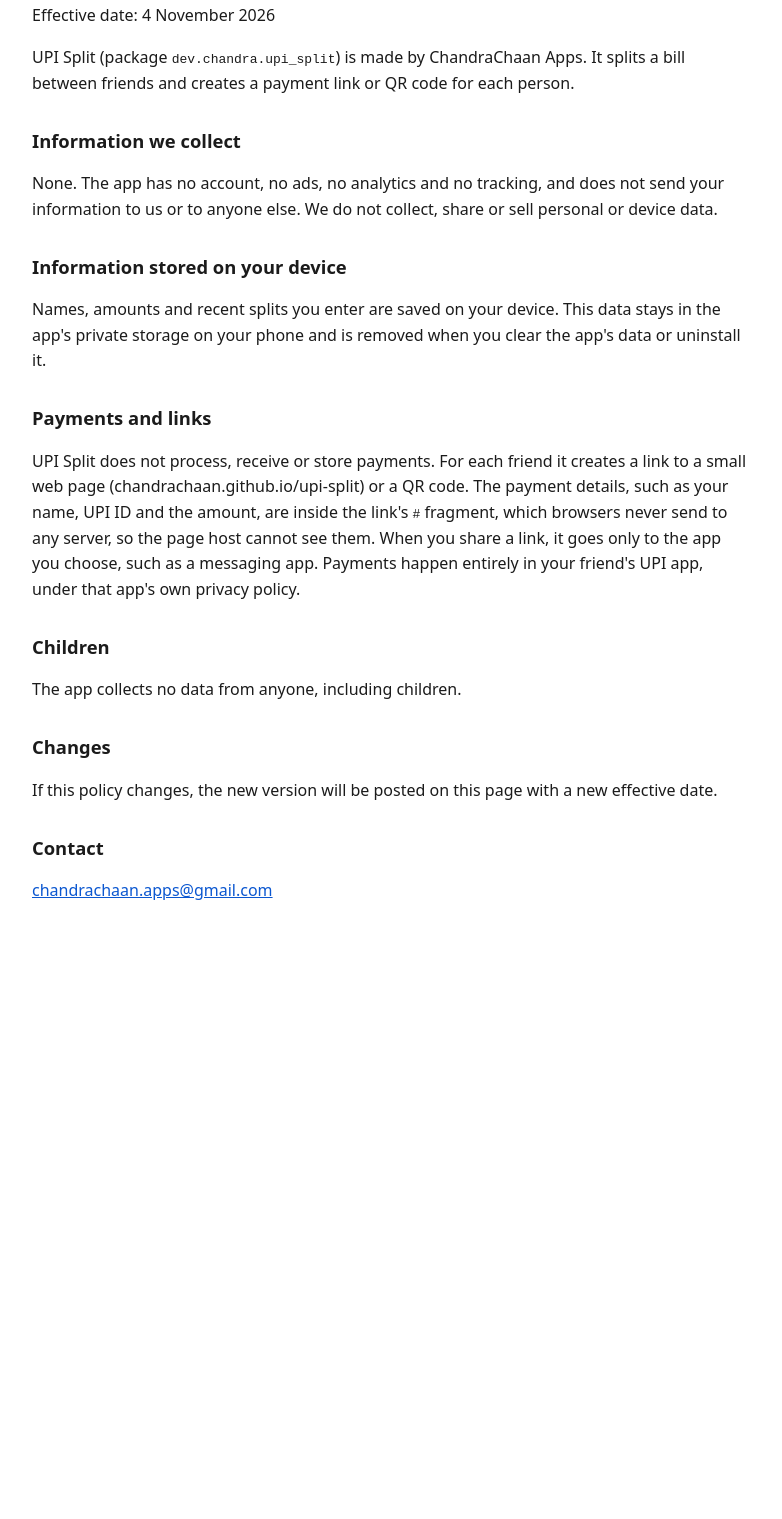
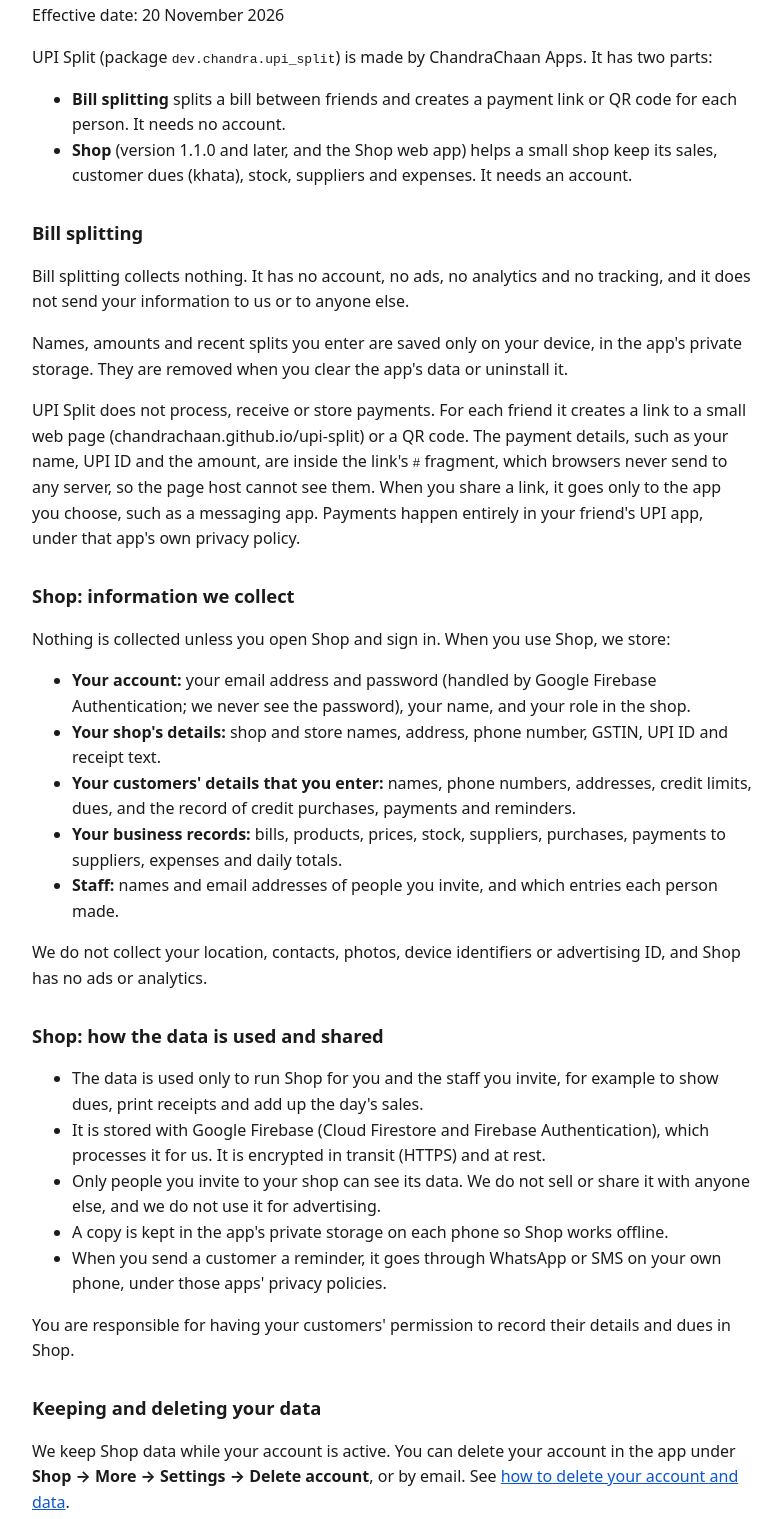
Before and after one commit to ChandraChaan/app-policies, a plain HTML site: page upi-split/privacy.html in a window 1280 px wide. Shown: the part 96-1615 px from the top of the page, without its empty margins (248-1030 px from the left). Before the commit the page ends 1040 px from the top, so only its background shows below. Drawn offline with Linux system fonts and the light colour scheme.

Commit message:
UPI Split: privacy policy for Shop, and account deletion page

```diff
--- a/upi-split/privacy.html
+++ b/upi-split/privacy.html
@@ -1,16 +1,51 @@
 <!doctype html><html lang="en"><head><meta charset="utf-8"><meta name="viewport" content="width=device-width,initial-scale=1"><title>UPI Split – Privacy Policy</title><link rel="stylesheet" href="../style.css"></head><body>
 <h1>Privacy Policy – UPI Split</h1>
-<p>Effective date: 4 November 2026</p>
-<p>UPI Split (package <code>dev.chandra.upi_split</code>) is made by ChandraChaan Apps. It splits a bill between friends and creates a payment link or QR code for each person.</p>
-<h2>Information we collect</h2>
-<p>None. The app has no account, no ads, no analytics and no tracking, and does not send your information to us or to anyone else. We do not collect, share or sell personal or device data.</p>
-<h2>Information stored on your device</h2>
-<p>Names, amounts and recent splits you enter are saved on your device. This data stays in the app's private storage on your phone and is removed when you clear the app's data or uninstall it.</p>
-<h2>Payments and links</h2><p>UPI Split does not process, receive or store payments. For each friend it creates a link to a small web page (chandrachaan.github.io/upi-split) or a QR code. The payment details, such as your name, UPI ID and the amount, are inside the link's <code>#</code> fragment, which browsers never send to any server, so the page host cannot see them. When you share a link, it goes only to the app you choose, such as a messaging app. Payments happen entirely in your friend's UPI app, under that app's own privacy policy.</p>
+<p>Effective date: 20 November 2026</p>
+<p>UPI Split (package <code>dev.chandra.upi_split</code>) is made by ChandraChaan Apps. It has two parts:</p>
+<ul>
+<li><strong>Bill splitting</strong> splits a bill between friends and creates a payment link or QR code for each person. It needs no account.</li>
+<li><strong>Shop</strong> (version 1.1.0 and later, and the Shop web app) helps a small shop keep its sales, customer dues (khata), stock, suppliers and expenses. It needs an account.</li>
+</ul>
+
+<h2>Bill splitting</h2>
+<p>Bill splitting collects nothing. It has no account, no ads, no analytics and no tracking, and it does not send your information to us or to anyone else.</p>
+<p>Names, amounts and recent splits you enter are saved only on your device, in the app's private storage. They are removed when you clear the app's data or uninstall it.</p>
+<p>UPI Split does not process, receive or store payments. For each friend it creates a link to a small web page (chandrachaan.github.io/upi-split) or a QR code. The payment details, such as your name, UPI ID and the amount, are inside the link's <code>#</code> fragment, which browsers never send to any server, so the page host cannot see them. When you share a link, it goes only to the app you choose, such as a messaging app. Payments happen entirely in your friend's UPI app, under that app's own privacy policy.</p>
+
+<h2>Shop: information we collect</h2>
+<p>Nothing is collected unless you open Shop and sign in. When you use Shop, we store:</p>
+<ul>
+<li><strong>Your account:</strong> your email address and password (handled by Google Firebase Authentication; we never see the password), your name, and your role in the shop.</li>
+<li><strong>Your shop's details:</strong> shop and store names, address, phone number, GSTIN, UPI ID and receipt text.</li>
+<li><strong>Your customers' details that you enter:</strong> names, phone numbers, addresses, credit limits, dues, and the record of credit purchases, payments and reminders.</li>
+<li><strong>Your business records:</strong> bills, products, prices, stock, suppliers, purchases, payments to suppliers, expenses and daily totals.</li>
+<li><strong>Staff:</strong> names and email addresses of people you invite, and which entries each person made.</li>
+</ul>
+<p>We do not collect your location, contacts, photos, device identifiers or advertising ID, and Shop has no ads or analytics.</p>
+
+<h2>Shop: how the data is used and shared</h2>
+<ul>
+<li>The data is used only to run Shop for you and the staff you invite, for example to show dues, print receipts and add up the day's sales.</li>
+<li>It is stored with Google Firebase (Cloud Firestore and Firebase Authentication), which processes it for us. It is encrypted in transit (HTTPS) and at rest.</li>
+<li>Only people you invite to your shop can see its data. We do not sell or share it with anyone else, and we do not use it for advertising.</li>
+<li>A copy is kept in the app's private storage on each phone so Shop works offline.</li>
+<li>When you send a customer a reminder, it goes through WhatsApp or SMS on your own phone, under those apps' privacy policies.</li>
+</ul>
+<p>You are responsible for having your customers' permission to record their details and dues in Shop.</p>
+
+<h2>Keeping and deleting your data</h2>
+<p>We keep Shop data while your account is active. You can delete your account in the app under <strong>Shop → More → Settings → Delete account</strong>, or by email. See <a href="delete-account.html">how to delete your account and data</a>.</p>
+<ul>
+<li>If you own the shop, we erase the shop and all its records within 30 days.</li>
+<li>If you are staff, your login is deleted. Entries you made stay in the owner's records, because they are the shop's books.</li>
+</ul>
+
 <h2>Children</h2>
-<p>The app collects no data from anyone, including children.</p>
+<p>UPI Split is not directed at children. Bill splitting collects no data from anyone. Shop is meant for shop owners and their staff.</p>
+
 <h2>Changes</h2>
 <p>If this policy changes, the new version will be posted on this page with a new effective date.</p>
+
 <h2>Contact</h2>
 <p><a href="mailto:chandrachaan.apps@gmail.com">chandrachaan.apps@gmail.com</a></p>
 </body></html>
```
Also changed, not shown: upi-split/delete-account.html (added, +20 -0 lines).
